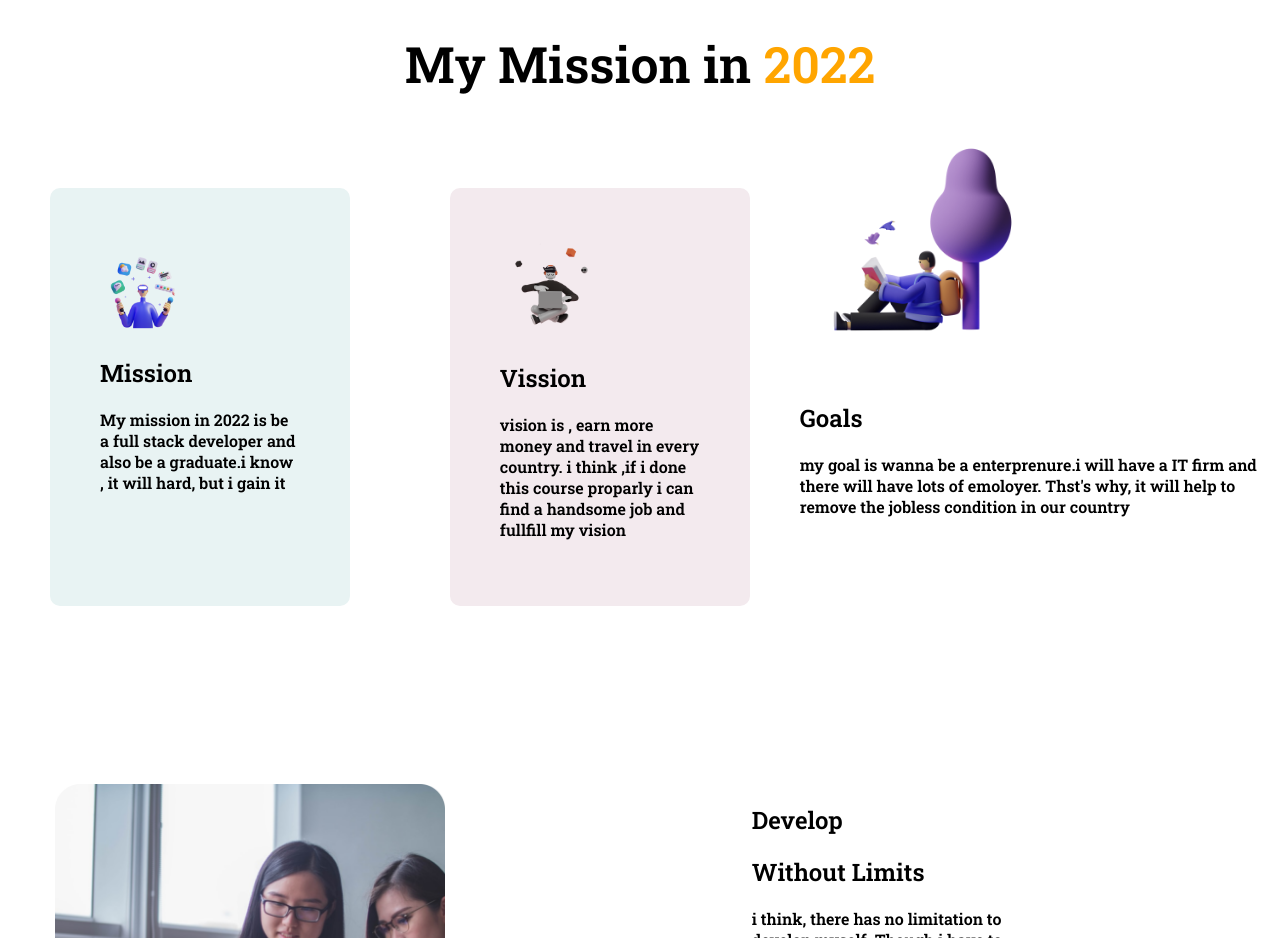
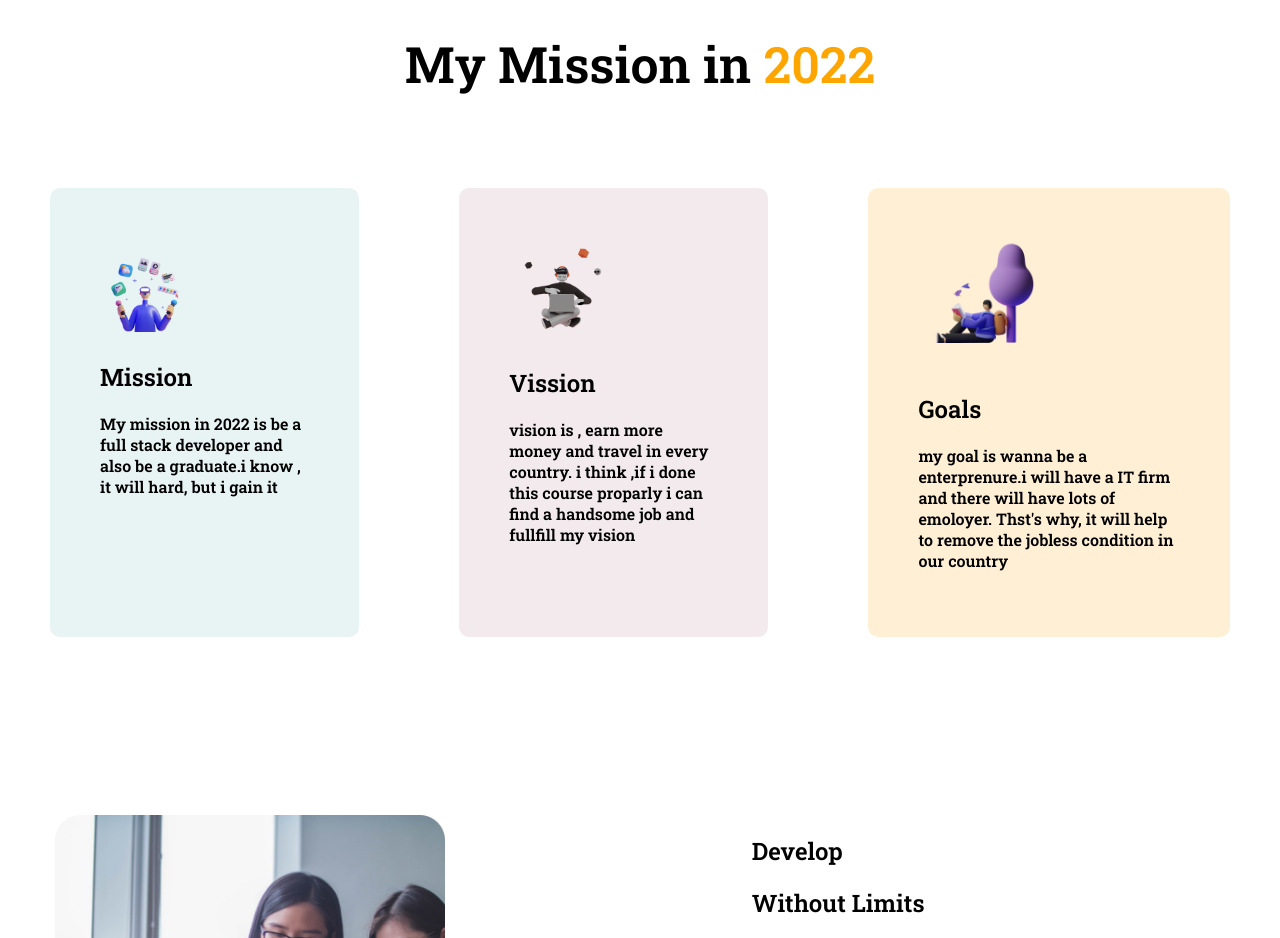
Before and after one commit to 55emon87/First-Assaignment-Ashikur-, a plain HTML site: page index.html in a window 1280 px wide. Shown: the part 780-1718 px from the top of the page. Drawn offline with Linux system fonts and the light colour scheme; a web font is replaced by a local one.

Commit message:
first commit

```diff
--- a/index.css
+++ b/index.css
@@ -57,7 +57,7 @@ margin-bottom: 10%;
     border-radius: 10px;
 }
 .hasib{
-    width: 40%;
+    width: 50%;
     padding: 50px;
     margin: 50px;
     background-color: papayawhip;
--- a/index.html
+++ b/index.html
@@ -43,7 +43,7 @@
 <p>vision is , earn more money and travel in every country. i think ,if i done this course proparly i can find a handsome job and fullfill my vision</p>
 </div>
     </div>
-    <div class="hasib-">
+    <div class="hasib">
         <img class="pix" src="illustrators/illustrator-3.png" alt="">
 <div>
 <h2>Goals</h2>
```
